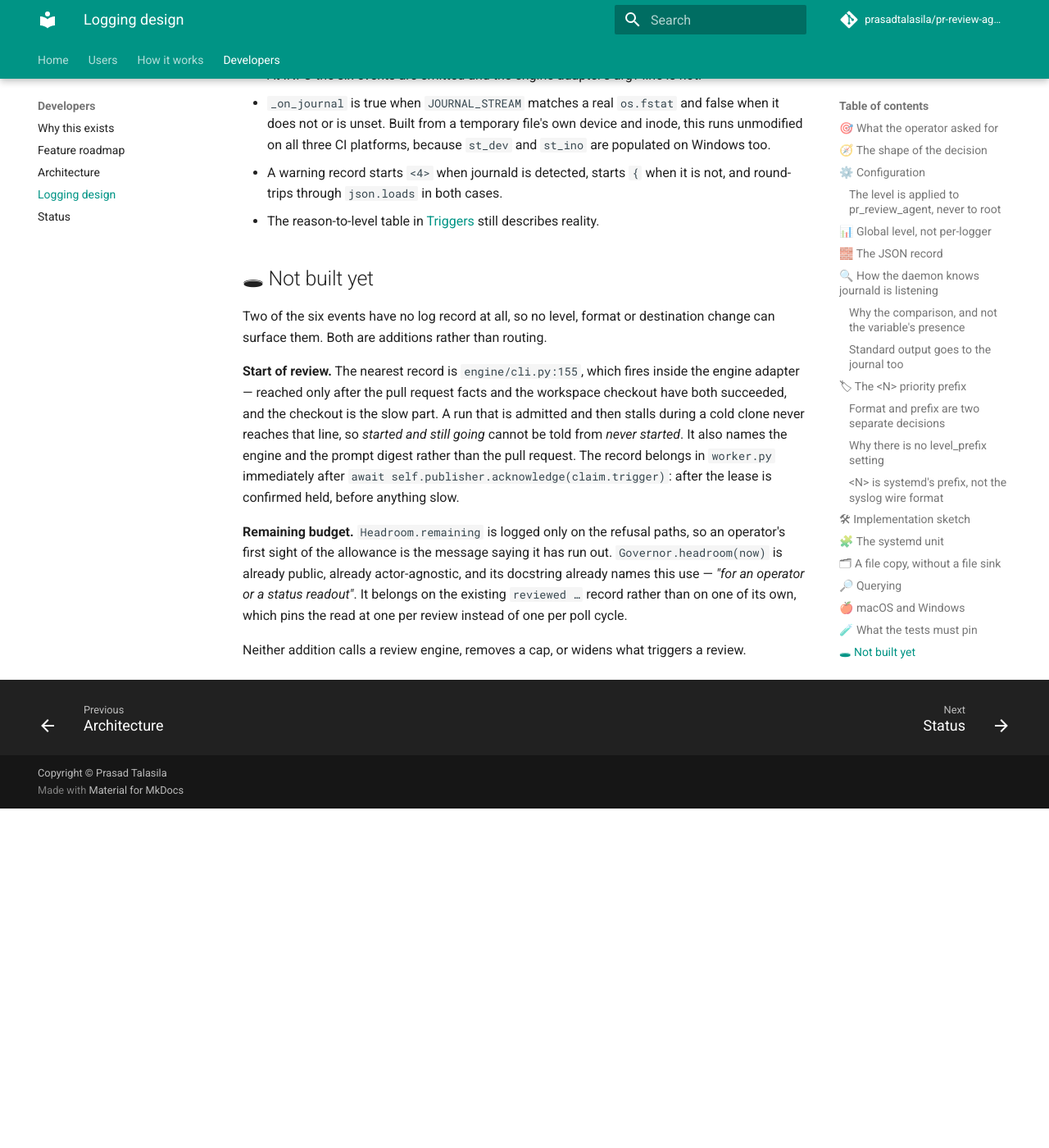
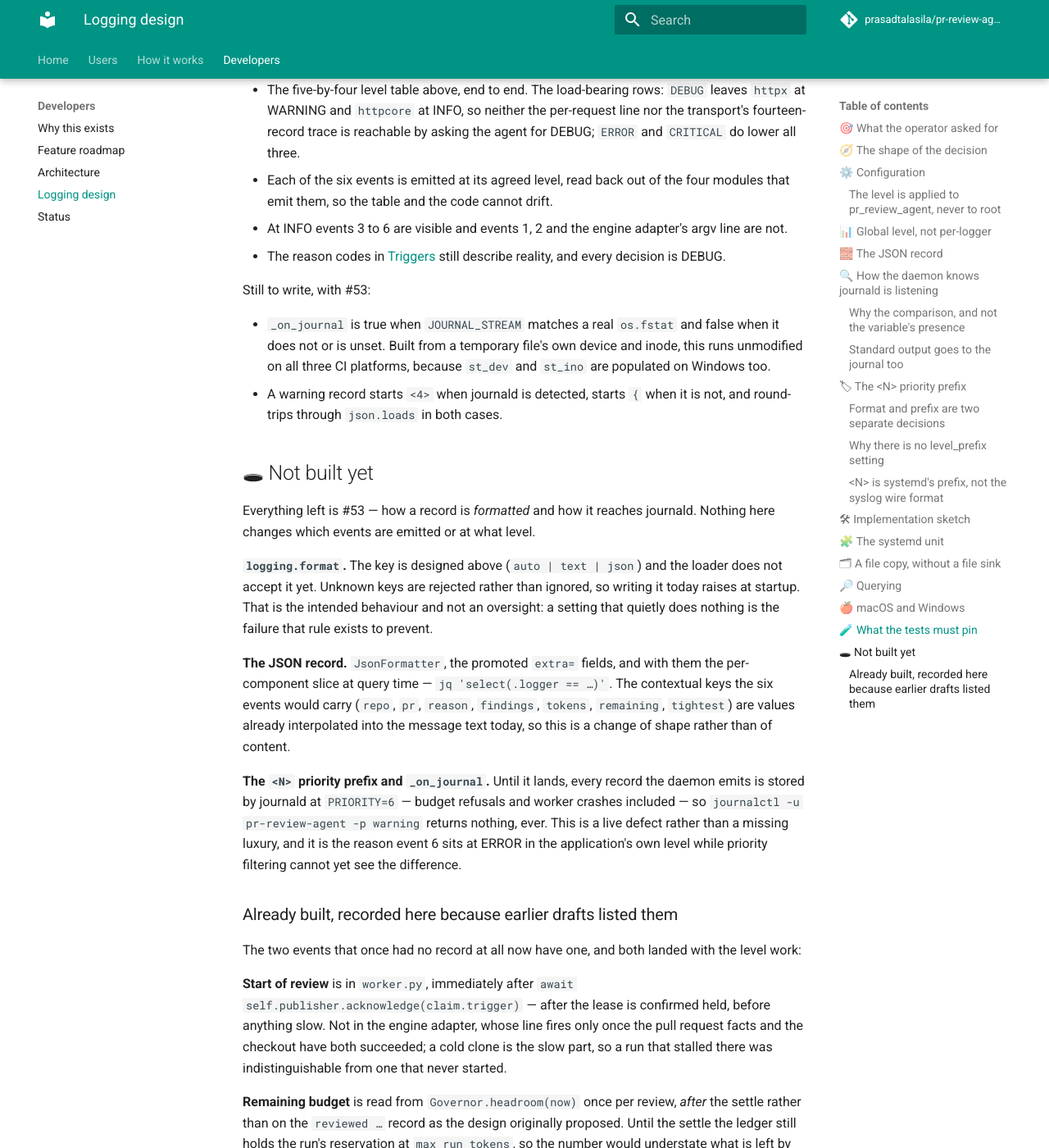
Before and after one commit to prasadtalasila/pr-review-agent, an MkDocs documentation site: the page built from docs/LOGGING.md, in a window 1280 px wide and 1400 px high, scrolled down 13930 px. Shown: the whole window at 82% size. Built offline with MkDocs 1.6.1 and Material for MkDocs 9.7.7, drawn with Linux system fonts in a browser that asks for light colours; comment, search, counter and statistics services are not loaded; before the commit the page ends 14916 px from its top, so only the background shows below that; some of the changed text lies outside the part shown.

Commit message:
Reconcile the logging docs with what is now built, and wire the unit's level
Rebasing onto the `service install` verb brought in a systemd unit carrying
`# Uncomment once #52 lands`. It lands here, so the line is uncommented:
`Environment=PR_REVIEW_AGENT_LOG_LEVEL=INFO`, which is what
`systemctl --user edit` is meant to change, and `ExecStart=` sets no
`--log-level` that would silently beat an operator's override. Two tests
pin both halves, and a third checks the shipped level is one the daemon
actually accepts -- a typo there is a unit that cannot start.

`docs/LOGGING.md` had drifted from the code in five places, all of them
claims that were true when the page was written as a pure design record:

- the state table listed the review-start and remaining-budget records as
  not built, and they are;
- the six-event wish list did not say they were all emitted;
- the per-logger section still cited `triggers/classifier.py:159-160` as
  doing the INFO/DEBUG split, which this branch removed, and still called
  the reason-to-level table in TRIGGERS.md a contract, which it no longer
  is -- every decision is DEBUG;
- "what the tests must pin" claimed the six events are visible at INFO,
  which is wrong for events 1 and 2 by design;
- "Not built yet" described the two records at length as future work.

That section now holds only #53 -- `logging.format`, the JSON record, and
the `<N>` prefix whose absence is why `journalctl -p warning` still returns
nothing -- with the two built records moved below it and marked as such, so
an earlier draft's reader is not left wondering where they went.

`docs/SERVICE.md` follows: the level paragraph becomes a procedure, and the
priority-filtering caveat points at #53 rather than the umbrella and offers
turning the daemon's own level down as the interim answer.

Verified: `pytest` 855 passed, 1 skipped; `ruff format --check` and `ruff
check` clean; `pylint` 9.95 src / 9.38 tests; `pyright` 0 errors; `mkdocs
build --strict` clean; and the built wheel installs a unit whose level line
reads `PR_REVIEW_AGENT_LOG_LEVEL=INFO`.

Co-Authored-By: Claude Opus 5 <noreply@anthropic.com>

````diff
--- a/docs/LOGGING.md
+++ b/docs/LOGGING.md
@@ -1,26 +1,27 @@
 # Logging design
 
-**The level is built; the format and the destination are not.** This page
-records the whole agreed design and the reasoning behind each choice, and
-marks which parts have landed.
+**What the operator sees is built; how it is formatted and where it goes are
+not.** This page records the whole agreed design and the reasoning behind
+each choice, and marks which parts have landed.
 
 | Part | State |
 | :-- | :-- |
 | The level — `--log-level`, `PR_REVIEW_AGENT_LOG_LEVEL`, `logging.level` | **built** (`logs.py`), see [Configuration](#-configuration) |
-| The level applied to `pr_review_agent` and never to root | **built**, pinned by `tests/test_logs.py` |
+| The level applied to `pr_review_agent` and never to root, with a floor per third-party logger | **built**, pinned by `tests/test_logs.py` |
+| All six events, each at its agreed level | **built**, see [the table](#-global-level-not-per-logger) |
 | The two call-site demotions | **built** |
-| `logging.format`, the JSON record, the `<N>` journald prefix | not built |
-| The review-start and remaining-budget records | not built, see [Not built yet](#-not-built-yet) |
+| `logging.format`, the JSON record, the `<N>` journald prefix | **not built** — see [Not built yet](#-not-built-yet) |
 
 Tracked by [#51](https://github.com/prasadtalasila/pr-review-agent/issues/51)
 (the umbrella), [#52](https://github.com/prasadtalasila/pr-review-agent/issues/52)
 (level, **done**) and [#53](https://github.com/prasadtalasila/pr-review-agent/issues/53)
-(destination and format), plus one issue for the two log records that do not
-exist yet.
+(destination and format). The separate issue for the two missing log records
+is **done** too: both are emitted, as events 3 and 6 below.
 
 ## 🎯 What the operator asked for
 
-Six things visible while the daemon runs, and nothing else:
+Six things visible while the daemon runs, and nothing else. All six are now
+emitted; the level each carries is [below](#-global-level-not-per-logger):
 
 - the poll cycle querying for pull requests;
 - the pull request number, and why it was or was not taken;
@@ -87,7 +88,7 @@ configuration order:
 ```bash
 pr-review-agent daemon start --log-level DEBUG      # highest
 PR_REVIEW_AGENT_LOG_LEVEL=DEBUG                     # what a systemd unit uses
-# then config.yaml, then the INFO / auto defaults
+# then config.yaml, then the INFO default (`auto` format is #53)
 ```
 
 The environment layer is the one that matters for deployment: `GITHUB_TOKEN`
@@ -183,16 +184,20 @@ buys is that the remaining allowance — the number that decides whether the
 agent can still work at all — answers at every level an operator might set,
 including the one they drop to precisely when they want the log quiet.
 
-Two demotions and two additions besides. The demoted pair are the only INFO records
-that do not belong in an operator's view: the engine adapter's argv and
-prompt digest fire once per review and are also the **F4** log-hygiene
-surface, and the dry-run branch dumps an entire rendered review body into the
-log on every review.
+Besides the six, two records were demoted. They are the only INFO records
+that did not belong in an operator's view: the engine adapter's argv and
+prompt digest fires once per review and is also the **F4** log-hygiene
+surface, and the dry-run branch dumped an entire rendered review body into
+the log on every review. The dry-run branch keeps a one-line INFO summary,
+because an operator does need to know the brake is on.
 
 This is the vertical cut #51 asks for, expressed in code rather than in
 configuration — which is where the level policy already lives in this
-codebase. `triggers/classifier.py:159-160` does precisely this today, and
-[Triggers](TRIGGERS.md) documents the reason-to-level table as a contract.
+codebase. `triggers/classifier.py` is the clearest case: it used to split its
+own decisions between INFO and DEBUG by reason, and now puts the whole record
+at DEBUG, because a decision fires for every pull request and every comment
+on every cycle. [Triggers](TRIGGERS.md) documents the reason codes; the level
+is no longer per-reason.
 
 The cost is real and is accepted: if a component becomes noisy, muting it
 needs a code change and a restart. That has happened once — the v0.12.0 run
@@ -619,39 +624,64 @@ both redirect stderr to a file; the Event Log analogue,
   `DEBUG` leaves `httpx` at WARNING and `httpcore` at INFO, so neither the
   per-request line nor the transport's fourteen-record trace is reachable by
   asking the agent for DEBUG; `ERROR` and `CRITICAL` do lower all three.
-- At INFO the six events are emitted and the engine adapter's argv line is
-  not.
+- Each of the six events is emitted at its agreed level, read back out of
+  the four modules that emit them, so the table and the code cannot drift.
+- At INFO events 3 to 6 are visible and events 1, 2 and the engine adapter's
+  argv line are not.
+- The reason codes in [Triggers](TRIGGERS.md) still describe reality, and
+  every decision is DEBUG.
+
+Still to write, with #53:
+
 - `_on_journal` is true when `JOURNAL_STREAM` matches a real `os.fstat` and
   false when it does not or is unset. Built from a temporary file's own
   device and inode, this runs unmodified on all three CI platforms, because
   `st_dev` and `st_ino` are populated on Windows too.
 - A warning record starts `<4>` when journald is detected, starts `{` when it
   is not, and round-trips through `json.loads` in both cases.
-- The reason-to-level table in [Triggers](TRIGGERS.md) still describes
-  reality.
 
 ## 🕳 Not built yet
 
-Two of the six events have no log record at all, so no level, format or
-destination change can surface them. Both are additions rather than routing.
+Everything left is #53 — how a record is *formatted* and how it reaches
+journald. Nothing here changes which events are emitted or at what level.
 
-**Start of review.** The nearest record is `engine/cli.py:155`, which fires
-inside the engine adapter — reached only after the pull request facts and the
-workspace checkout have both succeeded, and the checkout is the slow part. A
-run that is admitted and then stalls during a cold clone never reaches that
-line, so *started and still going* cannot be told from *never started*. It
-also names the engine and the prompt digest rather than the pull request.
-The record belongs in `worker.py` immediately after
-`await self.publisher.acknowledge(claim.trigger)`: after the lease is
-confirmed held, before anything slow.
+**`logging.format`.** The key is designed above (`auto | text | json`) and
+the loader does not accept it yet. Unknown keys are rejected rather than
+ignored, so writing it today raises at startup. That is the intended
+behaviour and not an oversight: a setting that quietly does nothing is the
+failure that rule exists to prevent.
 
-**Remaining budget.** `Headroom.remaining` is logged only on the refusal
-paths, so an operator's first sight of the allowance is the message saying it
-has run out. `Governor.headroom(now)` is already public, already
-actor-agnostic, and its docstring already names this use — *"for an operator
-or a status readout"*. It belongs on the existing `reviewed …` record rather
-than on one of its own, which pins the read at one per review instead of one
-per poll cycle.
+**The JSON record.** `JsonFormatter`, the promoted `extra=` fields, and with
+them the per-component slice at query time — `jq 'select(.logger == …)'`.
+The contextual keys the six events would carry (`repo`, `pr`, `reason`,
+`findings`, `tokens`, `remaining`, `tightest`) are values already
+interpolated into the message text today, so this is a change of shape
+rather than of content.
+
+**The `<N>` priority prefix and `_on_journal`.** Until it lands, every record
+the daemon emits is stored by journald at `PRIORITY=6` — budget refusals and
+worker crashes included — so `journalctl -u pr-review-agent -p warning`
+returns nothing, ever. This is a live defect rather than a missing luxury,
+and it is the reason event 6 sits at ERROR in the application's own level
+while priority filtering cannot yet see the difference.
+
+### Already built, recorded here because earlier drafts listed them
+
+The two events that once had no record at all now have one, and both landed
+with the level work:
+
+**Start of review** is in `worker.py`, immediately after
+`await self.publisher.acknowledge(claim.trigger)` — after the lease is
+confirmed held, before anything slow. Not in the engine adapter, whose line
+fires only once the pull request facts and the checkout have both succeeded;
+a cold clone is the slow part, so a run that stalled there was
+indistinguishable from one that never started.
+
+**Remaining budget** is read from `Governor.headroom(now)` once per review,
+*after* the settle rather than on the `reviewed …` record as the design
+originally proposed. Until the settle the ledger still holds the run's
+reservation at `max_run_tokens`, so the number would understate what is left
+by whatever the run did not spend.
 
 Neither addition calls a review engine, removes a cap, or widens what
 triggers a review.
````
Also changed, not shown: docs/SERVICE.md (+19 -9 lines), 2 other files.
